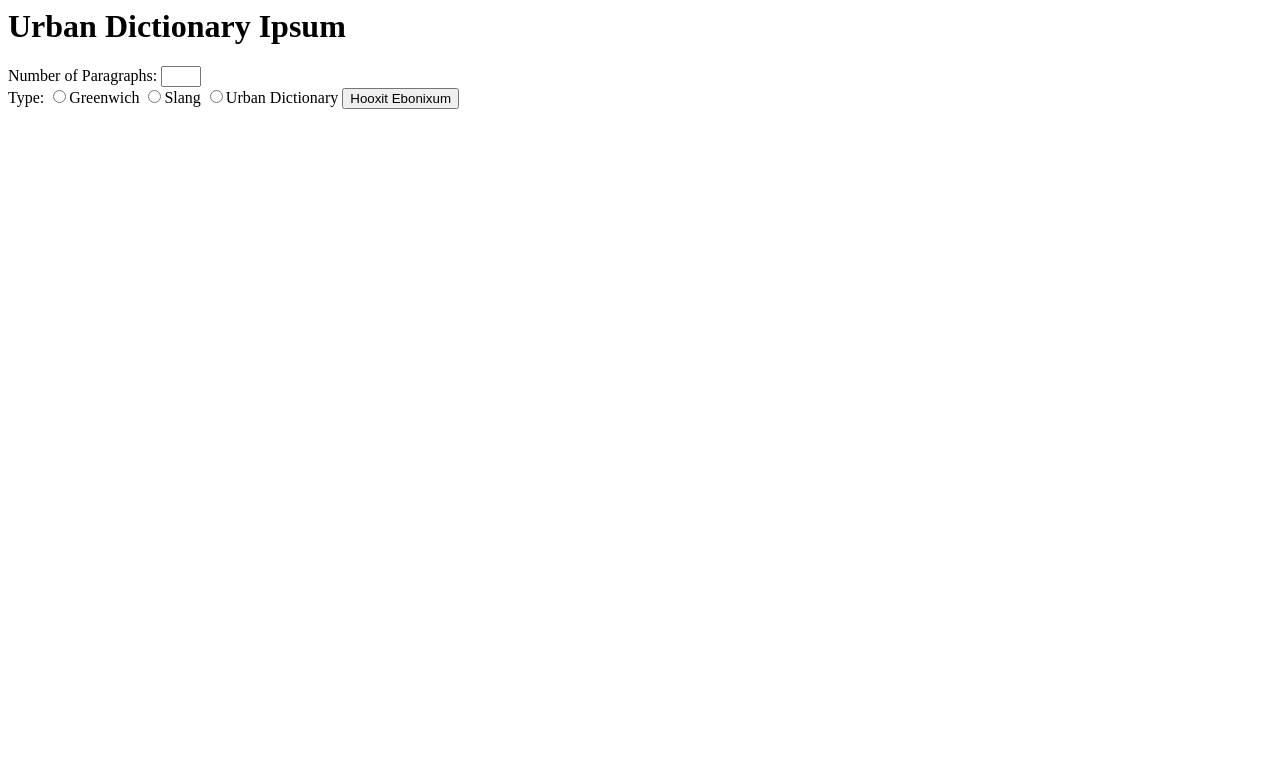
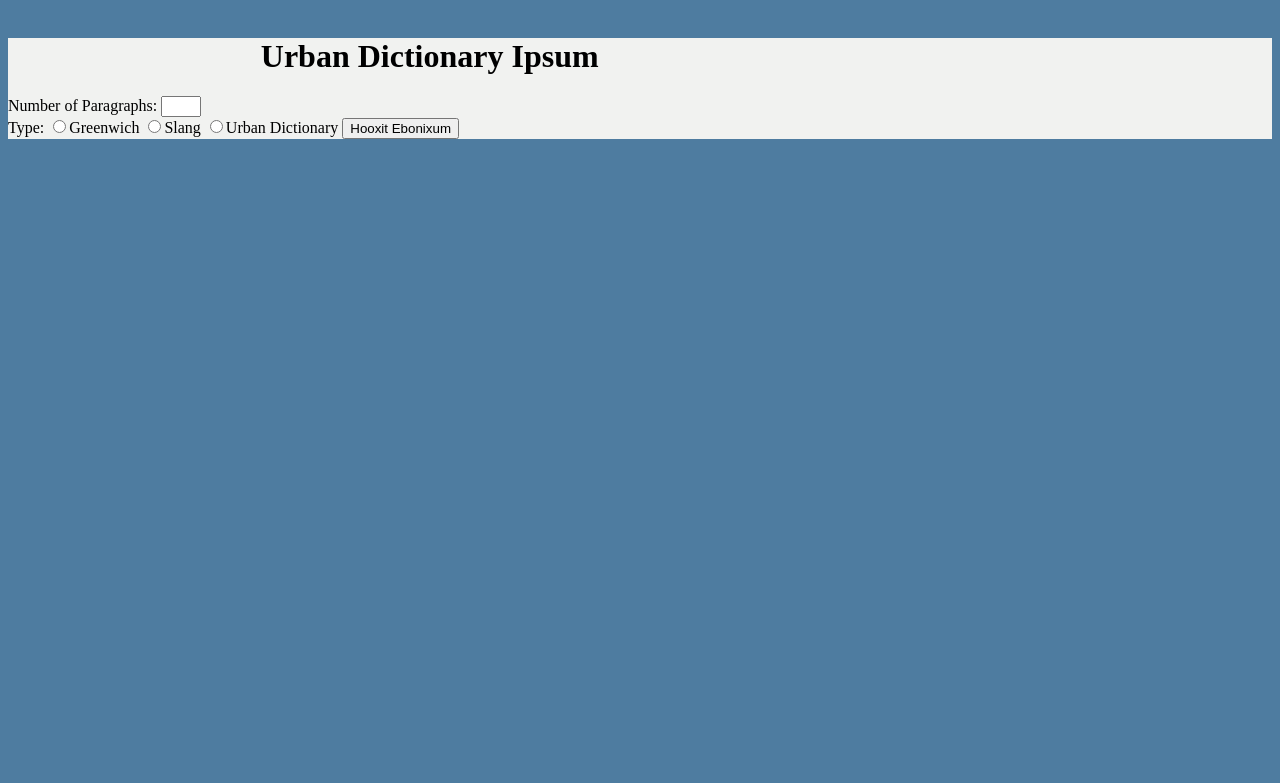
Before and after one commit to Maudulus/urban_lorum_dictionary_ipsum, a PHP site: page / in a window 1280 px wide. Shown: the top 783 px of the page. Run offline with PHP 8.4, Linux system fonts and the light colour scheme.

Commit message:
front end

```diff
--- a/css/style.css
+++ b/css/style.css
@@ -1,6 +1,14 @@
 body {
-
+  color: black;
+  background: #4E7CA0;
 }
 input[type="text"] {
   width: 40px;
 }
+h1 {
+  margin-left: 20%;
+  margin-top: 3%;
+}
+#second_body {
+  background: #F1F2F0;
+}
--- a/index.html
+++ b/index.html
@@ -10,6 +10,7 @@
 	<title>Urban Dictionary Ipsum</title>
 </head>
 <body>
+  <div id="second_body">
   	<h1>Urban Dictionary Ipsum</h1>
     <form onsubmit="submittedNumberParagraphs(numberOfPs,urbanDictionaryArray); return false">
       Number of Paragraphs: <input type="text" onkeyup="verifyNumber(this)"/>
@@ -20,5 +21,6 @@
       <input type="submit" value="Hooxit Ebonixum">
     </form>
     <div id="ipsum"></div>
+  </div>
 </body>
 </html>
```
Also changed, not shown: Readme.md (added). Lines whose indentation alone changed are shown as unchanged.
